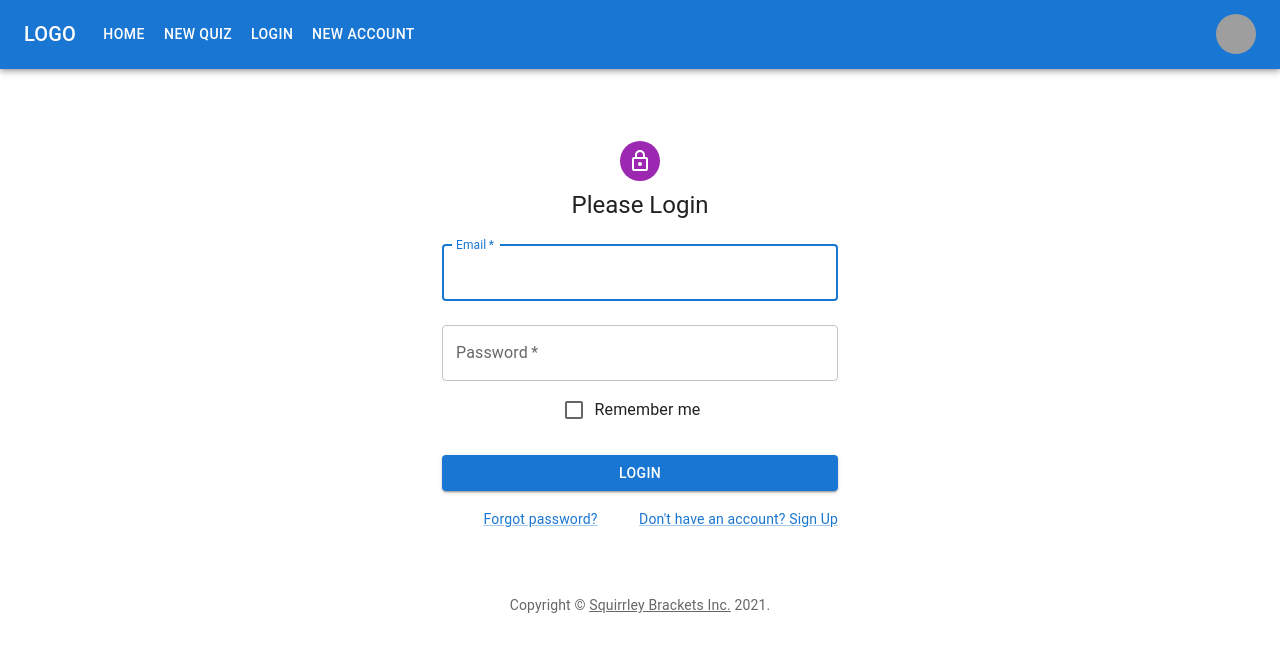
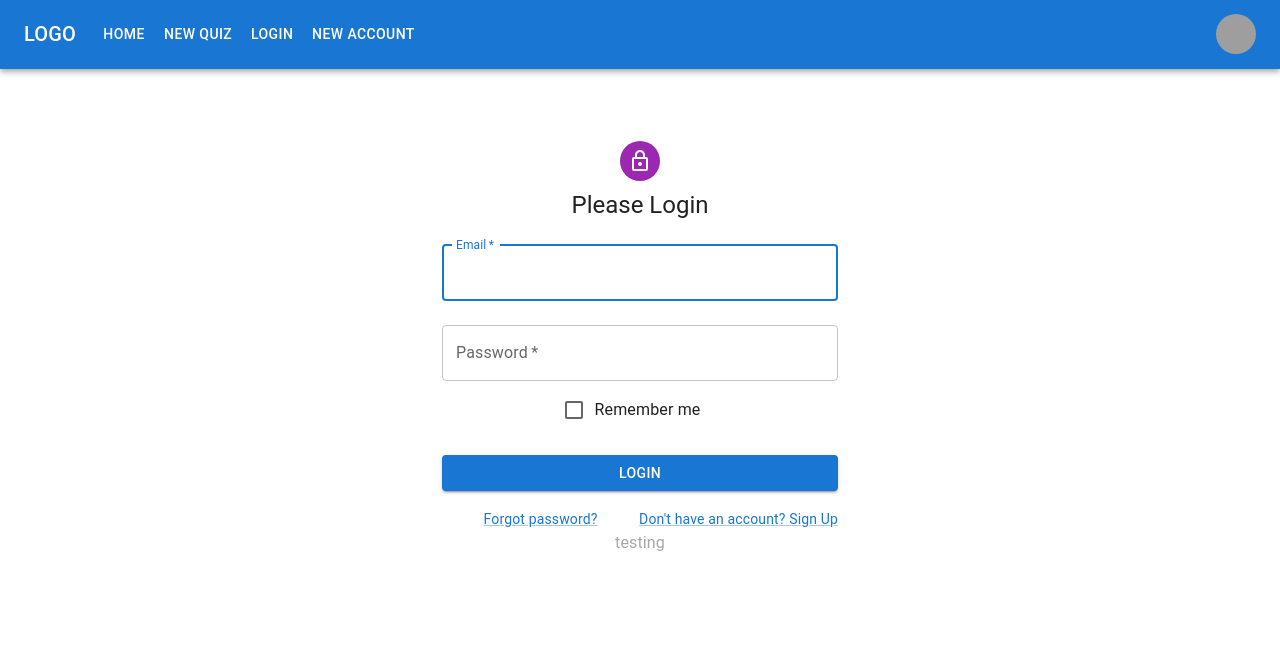
Before and after one commit to Leepzig/shareaquiz, a React (Create React App) app: page /login in a window 1280 px wide. Shown: the top 652 px of the page. Built offline with nearby package versions, Linux system fonts and the light colour scheme; grey boxes are pictures that could not be loaded.

Commit message:
testing the footer component vs app.js footer

```diff
--- a/src/App.css
+++ b/src/App.css
@@ -41,3 +41,10 @@ a, a:visited, a:hover, a:active {
     transform: rotate(360deg);
   }
 }
+
+footer {
+  position: relative;
+  left: 0;
+  bottom: 0;
+  color: rgb(168, 167, 167);
+}
--- a/src/App.js
+++ b/src/App.js
@@ -5,6 +5,7 @@ import {BrowserRouter as Router, Routes, Route} from 'react-router-dom';
 import Navbar from './components/navigation/Navbar';
 import NewQuiz from './components/Quizes/NewQuiz'
 import Home from './components/navigation/Home';
+import footer from './components/footer';
 
 
 function App() {
@@ -18,6 +19,7 @@ function App() {
           <Route exact path = '/newaccount' element={<Signup />} />
           <Route exact path = '/newquiz' element={<NewQuiz />} />
         </Routes>
+      <footer align="center" className="footer--pin">{<footer />} testing</footer>
       </Router>
 
     </div>
--- /dev/null
+++ b/src/components/footer.js
@@ -0,0 +1,25 @@
+import React from 'react'
+import { Typography } from '@mui/material';
+import Link from '@mui/material/Link';
+
+const footer = (props) => {
+
+  // const d = new Date();
+  // let year = d.getFullYear();
+
+  return (
+    <div>
+      testingfrom footer.js
+       {/* <Typography variant="body2" color="text.secondary" align="center" {...props}>
+      {'Copyright © '}
+      <Link color="inherit" href="https://mui.com/"> */}
+        {/* Squirrley Brackets Inc. */}
+      {/* </Link>{' '}
+      {new Date().getFullYear()}
+      {'.'}
+    </Typography> */}
+    </div>
+  )
+}
+
+export default footer
--- a/src/components/sessions/Login.js
+++ b/src/components/sessions/Login.js
@@ -16,18 +16,18 @@ import { createTheme, ThemeProvider } from '@mui/material/styles';
 import { login } from '../../actions/sessionsAction';
 import { useDispatch } from 'react-redux';
 
-function Copyright(props) {
-  return (
-    <Typography variant="body2" color="text.secondary" align="center" {...props}>
-      {'Copyright © '}
-      <Link color="inherit" href="https://mui.com/">
-        Squirrley Brackets Inc.
-      </Link>{' '}
-      {new Date().getFullYear()}
-      {'.'}
-    </Typography>
-  );
-}
+// function Copyright(props) {
+//   return (
+//     <Typography variant="body2" color="text.secondary" align="center" {...props}>
+//       {'Copyright © '}
+//       <Link color="inherit" href="https://mui.com/">
+//         Squirrley Brackets Inc.
+//       </Link>{' '}
+//       {new Date().getFullYear()}
+//       {'.'}
+//     </Typography>
+//   );
+// }
 
 const theme = createTheme();
 
@@ -128,7 +128,7 @@ export default function Login() {
             </Grid>
           </Box>
         </Box>
-        <Copyright sx={{ mt: 8, mb: 4 }} />
+        {/* <Copyright sx={{ mt: 8, mb: 4 }} /> */}
       </Container>
     </ThemeProvider>
   );
```
